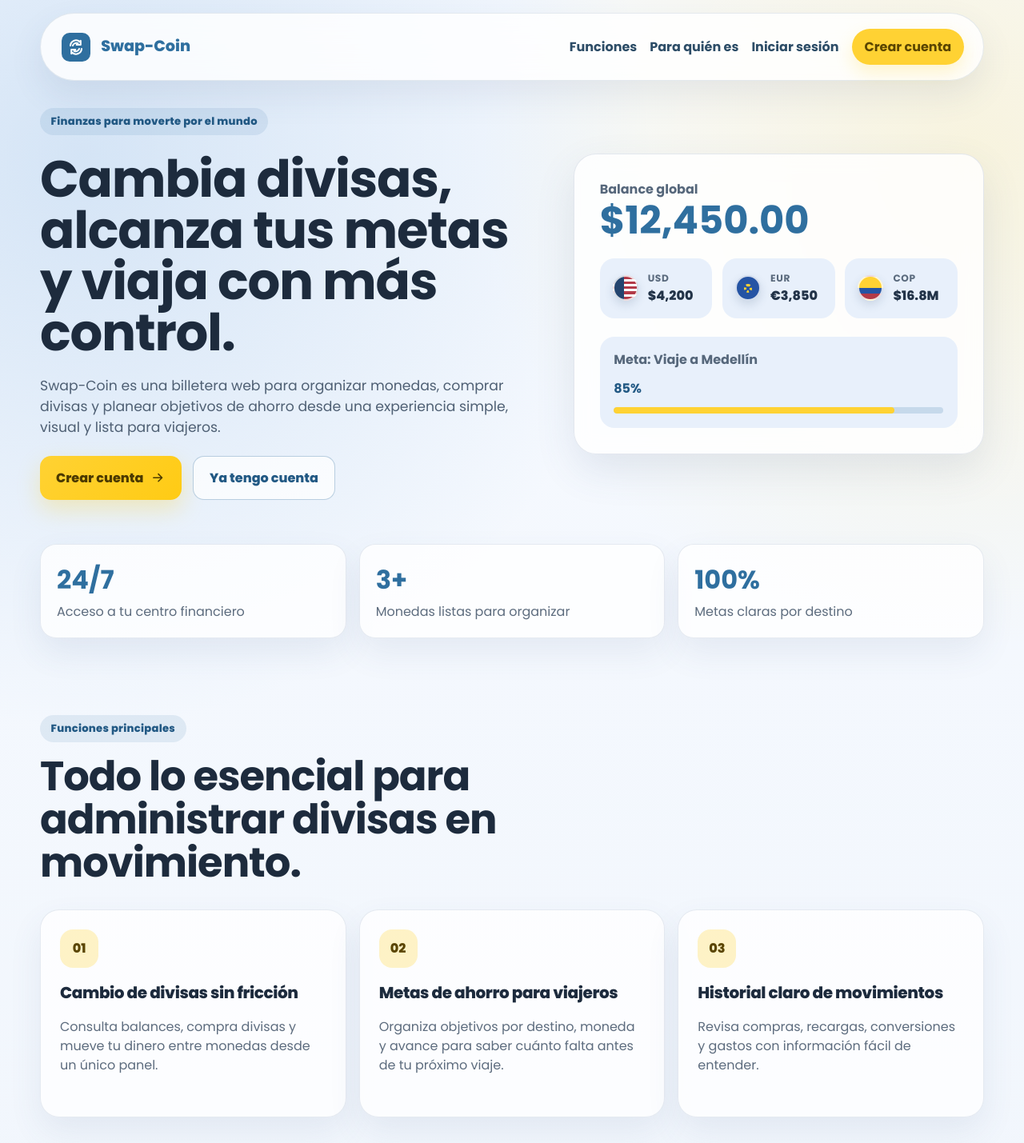
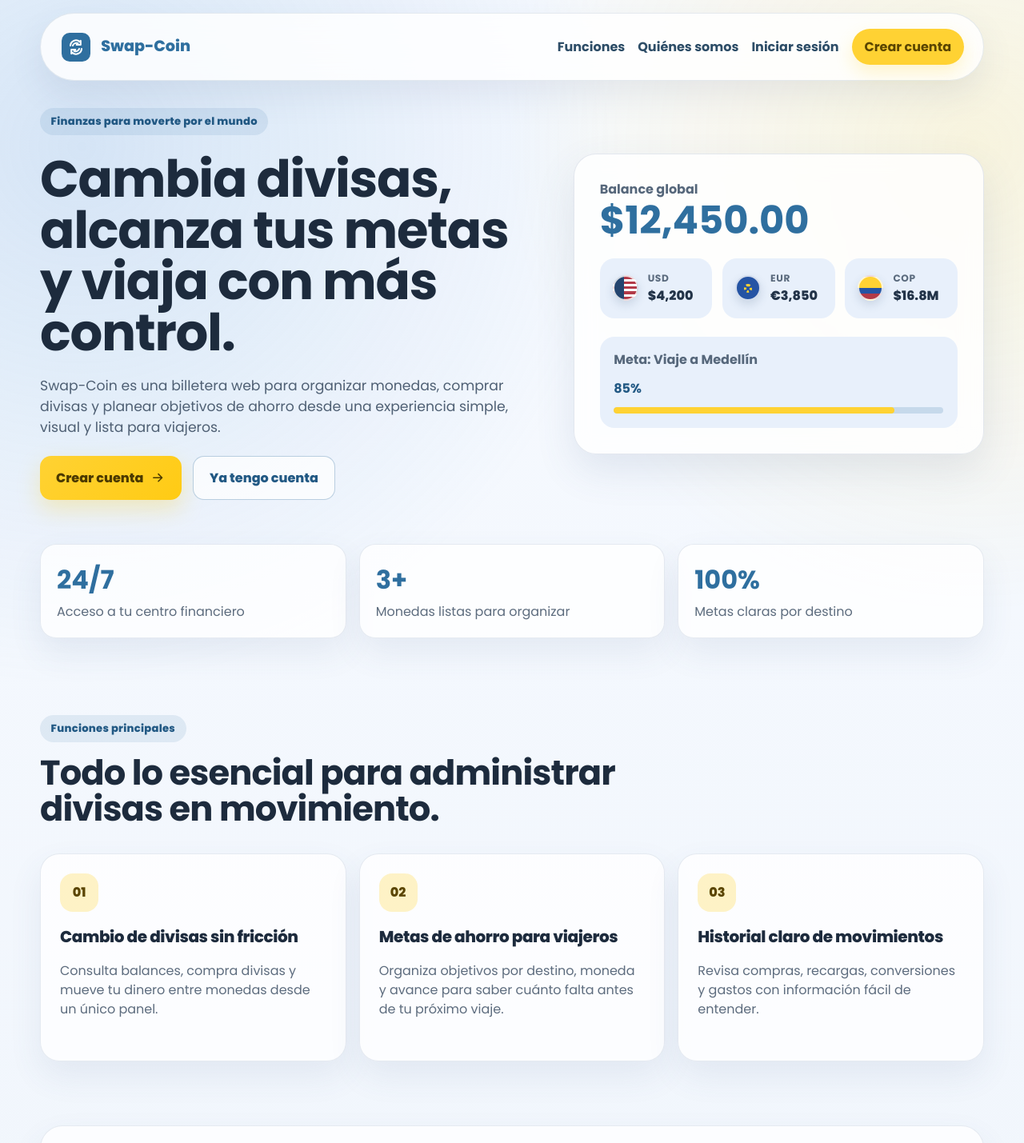
Before and after one commit to swapcoinn-droid/Swap-Coin-Frontend, a React (Vite) app: page / in a window 1280 px wide. Shown: the top 1429 px of the page at 80% size. Built offline with nearby package versions, Linux system fonts and the light colour scheme.

Commit message:
fix: font-size landing-section

```diff
--- a/src/components/public-layout/PublicNavbar.tsx
+++ b/src/components/public-layout/PublicNavbar.tsx
@@ -16,7 +16,7 @@ export function PublicNavbar() {
 
       <nav className="public-navbar__links" aria-label="Navegación pública">
         <a href="/#features">Funciones</a>
-        <a href="/#audience">Para quién es</a>
+        <a href="/#audience">Quiénes somos</a>
         <Link to={routes.login}>Iniciar sesión</Link>
         <Link className="public-navbar__cta" to={routes.register}>
           Crear cuenta
--- a/src/pages/landing/landing-page.css
+++ b/src/pages/landing/landing-page.css
@@ -255,7 +255,7 @@
 .landing-section h2,
 .landing-audience h2,
 .landing-cta h2 {
-  font-size: clamp(2rem, 4vw, 3.2rem);
+  font-size: clamp(2rem, 4vw, 2.7rem);
   line-height: 1.05;
 }
 
```
